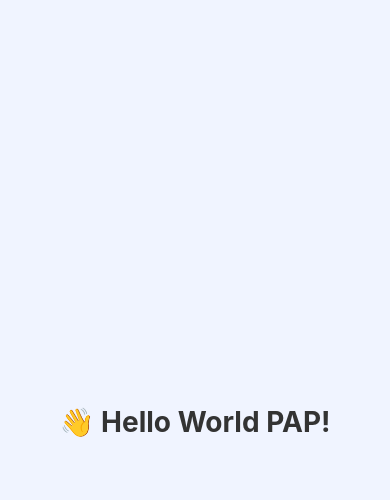
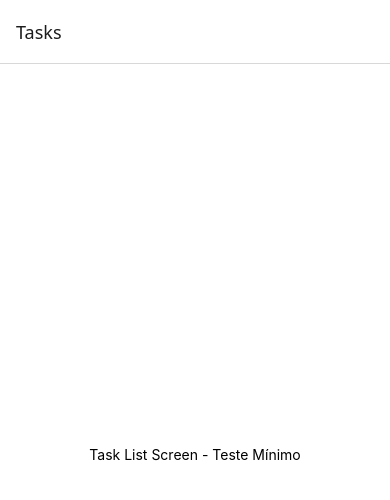
Before and after one commit to tomaspreira08/Smart-Task-List-PAP, a React Native app: screen /Tasks in a window 390 px wide. Shown: the top 500 px of the page. Built offline with nearby package versions, Linux system fonts and the light colour scheme.

Commit message:
pastas e config expo

```diff
--- a/App.tsx
+++ b/App.tsx
@@ -1,31 +1,22 @@
-import React from 'react';
-import { View, Text, StyleSheet } from 'react-native';
+import { NavigationContainer } from '@react-navigation/native';
+import { createNativeStackNavigator } from '@react-navigation/native-stack';
+
+import TaskListScreen from './app/screens/TaskListScreen';
+/* Comente estes imports:
+import NewTaskScreen from './app/screens/NewTaskScreen';
+import EditTaskScreen from './app/screens/EditTaskScreen';
+import CalendarScreen from './app/screens/CalendarScreen';
+*/
+
+const Stack = createNativeStackNavigator();
 
 export default function App() {
   return (
-    <View style={styles.container}>
-      <Text style={styles.title}>👋 Hello World PAP!</Text>
-    </View>
+    <NavigationContainer>
+      <Stack.Navigator>
+        <Stack.Screen name="Tasks" component={TaskListScreen} />
+        {/* Comente as outras Stack.Screens */}
+      </Stack.Navigator>
+    </NavigationContainer>
   );
 }
-
-const styles = StyleSheet.create({
-  container: {
-    flex: 1,
-    justifyContent: 'center',
-    alignItems: 'center',
-    backgroundColor: '#F0F4FF',
-  },
-  title: {
-    fontSize: 28,
-    fontWeight: 'bold',
-    color: '#333',
-  },
-  subtitle: {
-    fontSize: 16,
-    color: '#666',
-    marginTop: 10,
-    textAlign: 'center',
-    paddingHorizontal: 20,
-  },
-});
--- /dev/null
+++ b/app/screens/CalendarScreen.tsx
@@ -0,0 +1,14 @@
+import React from 'react-native';
+import { View, Text } from 'react-native';
+
+// O nome da constante deve ser 'NewTaskScreen'
+const CalendarScreen = () => {
+  return (
+    <View style={{ flex: 1, justifyContent: 'center', alignItems: 'center' }}>
+      <Text>Este é o Ecrã de calendário (Calendar)</Text>
+    </View>
+  );
+};
+
+// Exportar o nome correto
+export default CalendarScreen;
--- /dev/null
+++ b/app/screens/EditTaskScreen.tsx
@@ -0,0 +1,14 @@
+import React from 'react-native';
+import { View, Text } from 'react-native';
+
+// O nome da constante deve ser 'NewTaskScreen'
+const EditTaskScreen = () => {
+  return (
+    <View style={{ flex: 1, justifyContent: 'center', alignItems: 'center' }}>
+      <Text>Este é o Ecrã de Editar tarefa (EditTask)</Text>
+    </View>
+  );
+};
+
+// Exportar o nome correto
+export default EditTaskScreen;
--- /dev/null
+++ b/app/screens/NewTaskScreen.tsx
@@ -0,0 +1,14 @@
+import React from 'react-native';
+import { View, Text } from 'react-native';
+
+// O nome da constante deve ser 'NewTaskScreen'
+const NewTaskScreen = () => {
+  return (
+    <View style={{ flex: 1, justifyContent: 'center', alignItems: 'center' }}>
+      <Text>Este é o Ecrã de Nova Tarefa (NewTask)</Text>
+    </View>
+  );
+};
+
+// Exportar o nome correto
+export default NewTaskScreen;
--- /dev/null
+++ b/app/screens/TaskListScreen.tsx
@@ -0,0 +1,21 @@
+import React from 'react';
+import { View, Text, StyleSheet } from 'react-native';
+
+const TaskListScreen = () => {
+  return (
+    <View style={styles.container}>
+      <Text>Task List Screen - Teste Mínimo</Text>
+    </View>
+  );
+};
+
+const styles = StyleSheet.create({
+  container: {
+    flex: 1,
+    justifyContent: 'center',
+    alignItems: 'center',
+    backgroundColor: '#fff', // Adiciona cor de fundo
+  },
+});
+
+export default TaskListScreen;
--- a/package.json
+++ b/package.json
@@ -9,11 +9,15 @@
     "web": "expo start --web"
   },
   "dependencies": {
+    "@react-navigation/native": "^7.1.20",
+    "@react-navigation/native-stack": "^7.6.3",
     "expo": "~54.0.20",
     "expo-status-bar": "~3.0.8",
     "react": "19.1.0",
     "react-dom": "19.1.0",
     "react-native": "0.81.5",
+    "react-native-safe-area-context": "~5.6.0",
+    "react-native-screens": "~4.16.0",
     "react-native-web": "^0.21.0"
   },
   "devDependencies": {
```
Also changed, not shown: app/types/Task.ts (added, +22 -0 lines), app/components/TaskCard.tsx (added), app/services/api.ts (added), 1 other file (tests, documents, lock files or other folders).
